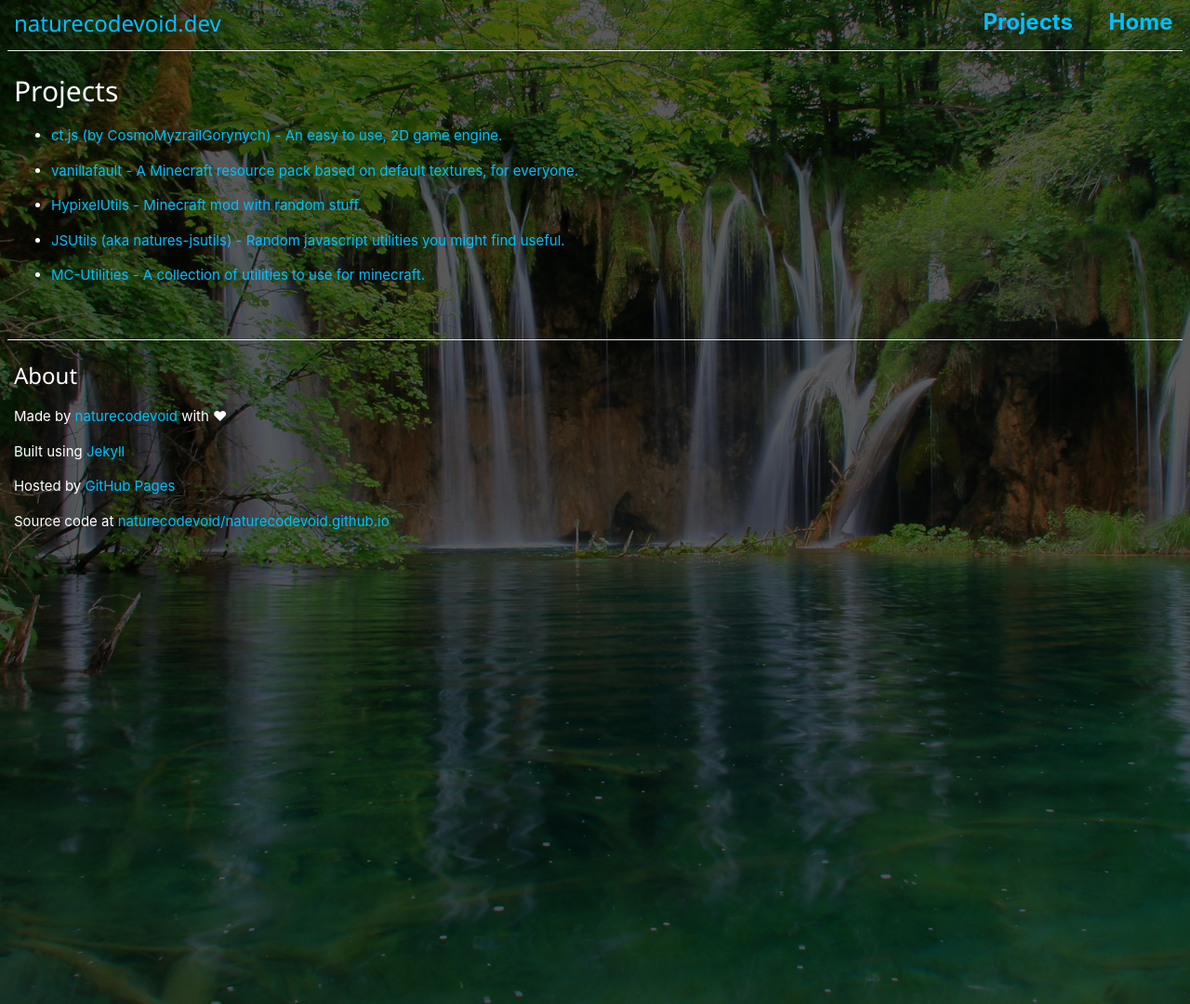
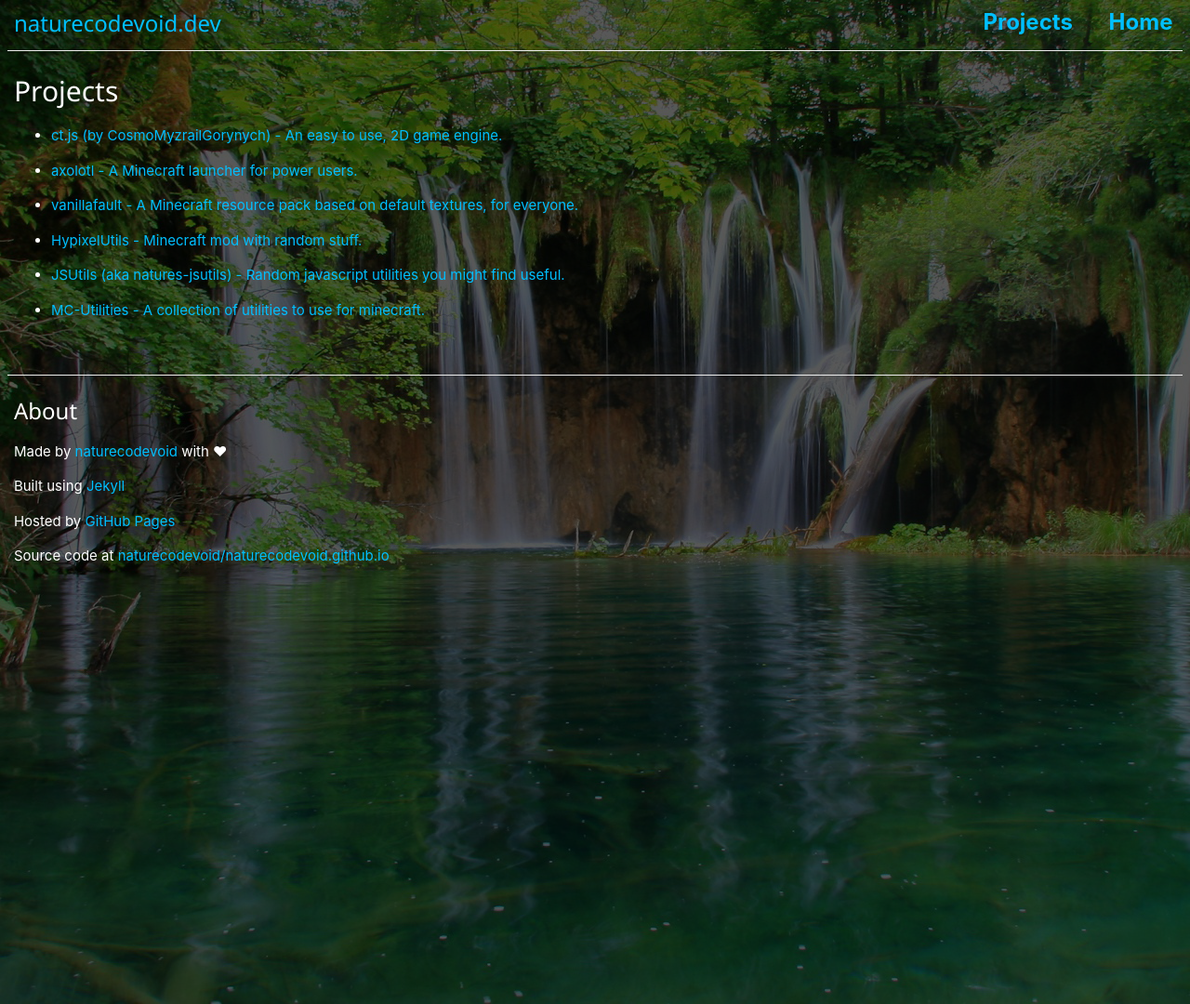
Before and after one commit to amsam0/naturecodevoid.dev, a Jekyll site: the page built from projects.md, in a window 1280 px wide. Shown: the whole page at 93% size. Built offline with Jekyll 4.4.1, drawn with Linux system fonts in a browser that asks for light colours.

Commit message:
Update projects.yml

```diff
--- a/_data/projects.yml
+++ b/_data/projects.yml
@@ -1,5 +1,8 @@
 - name: ct.js (by CosmoMyzrailGorynych) - An easy to use, 2D game engine.
   url: https://ctjs.rocks
+
+- name: axolotl - A Minecraft launcher for power users.
+  url: https://github.com/yonderbread/axolotl
 
 - name: vanillafault - A Minecraft resource pack based on default textures, for everyone.
   url: https://github.com/naturecodevoid/vanillafault
```
